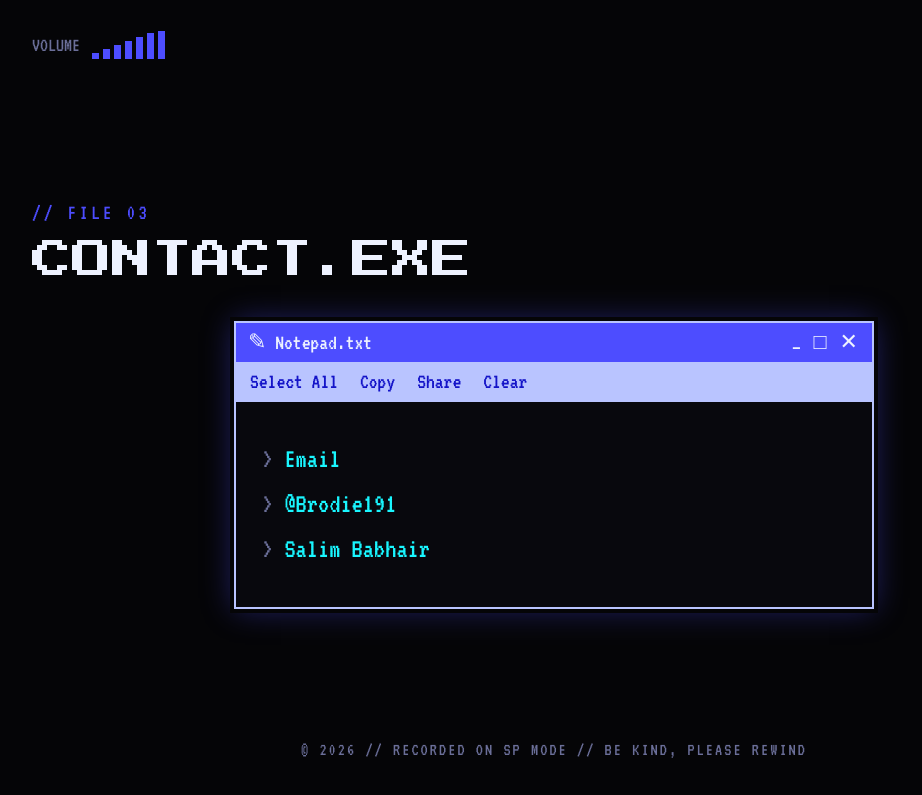
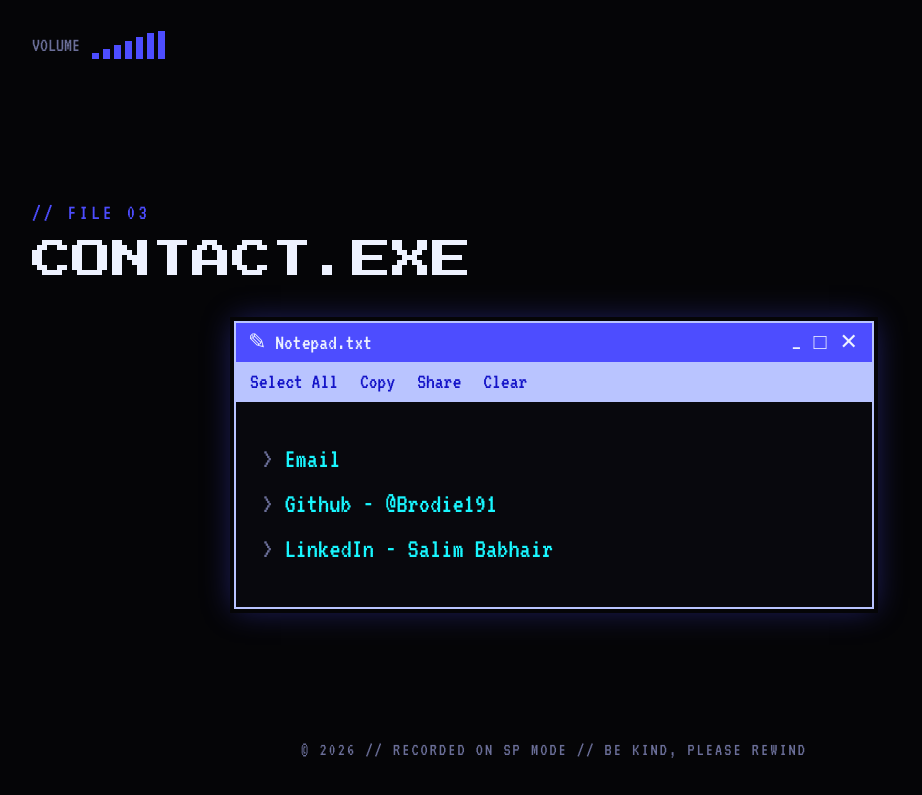
Before and after one commit to Brodie191/VHSPersonalSite, a Next.js app: page / in a window 1280 px wide. Shown: the part 3017-3812 px from the top of the page, without its empty margins (86-1008 px from the left). Built offline with nearby package versions, Linux system fonts and the light colour scheme.

Commit message:
Update Contact.tsx

```diff
--- a/components/Contact.tsx
+++ b/components/Contact.tsx
@@ -16,8 +16,8 @@ export default function Contact() {
         </div>
         <div className="notepad-body">
           <a href="mailto:sbabhair@outlook.com">Email</a>
-          <a href="https://github.com/Brodie191" target="_blank" rel="noopener noreferrer">@Brodie191</a>
-          <a href="https://linkedin.com/in/salim-b-685613211" target="_blank" rel="noopener noreferrer">Salim Babhair</a>
+          <a href="https://github.com/Brodie191" target="_blank" rel="noopener noreferrer">Github - @Brodie191</a>
+          <a href="https://linkedin.com/in/salim-b-685613211" target="_blank" rel="noopener noreferrer">LinkedIn - Salim Babhair</a>
         </div>
       </div>
     </section>
```
